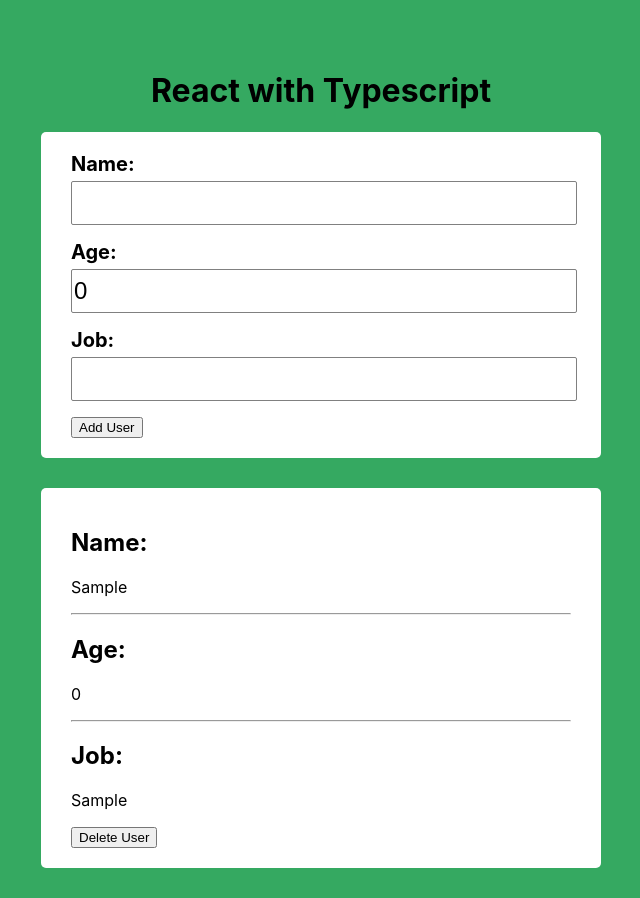
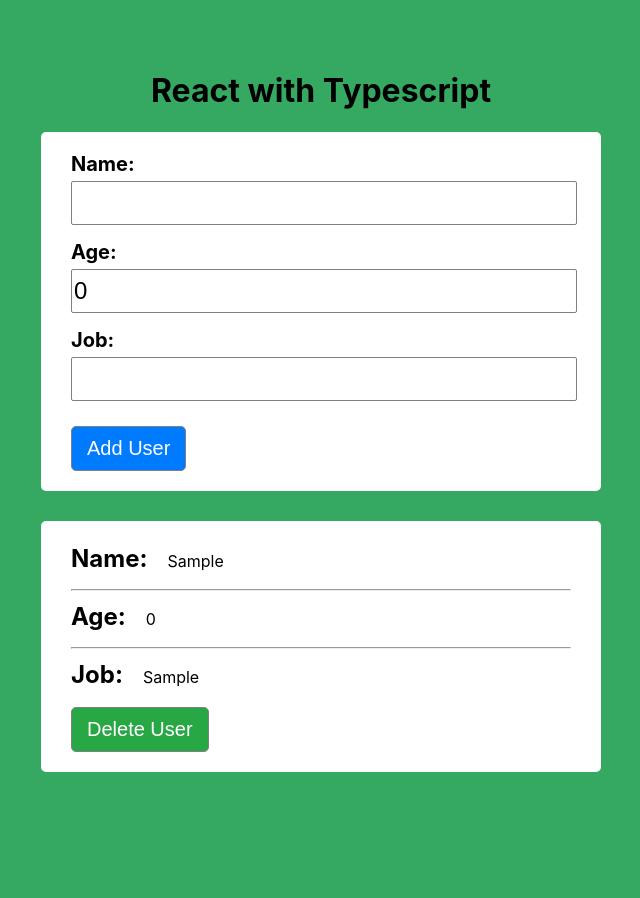
Before and after one commit to rhtran/react-ts-examples, a React (Create React App) app: page / in a window 1280 px wide. Both pictures are taken after typing "Sample", "Sample" into the empty fields and a click on the button "Add User". Shown: the whole page, without its empty margins (319-959 px from the left). After the commit the page ends 802 px from the top, so only its background shows below. Built offline with nearby package versions, Linux system fonts and the light colour scheme.

Commit message:
apply css styles

```diff
--- a/src/App.css
+++ b/src/App.css
@@ -17,8 +17,7 @@ body {
   padding: 20px 30px;
   border-radius: 5px;
   width: 500px;
-  margin: 0 auto;
-  margin-bottom: 30px;
+  margin: 0 auto 30px;
 }
 
 .card label {
@@ -36,3 +35,14 @@ body {
   height: 40px;
   font-size: 24px;
 }
+
+.submitBtn {
+  background-color: #007bff;
+  color: #fff;
+  padding: 10px 15px;
+  border: 1px solid grey;
+  border-radius: 5px;
+  margin-top: 10px;
+  font-size: 20px;
+  cursor: pointer;
+}
--- a/src/App.tsx
+++ b/src/App.tsx
@@ -85,7 +85,7 @@ const App: React.FC = () => {
                value={usersState.currentUser.job}
                onChange={onChangeHandler}/>
 
-        <button type="submit">Add User</button>
+        <button type="submit" className="submitBtn">Add User</button>
       </form>
 
       {allUsers}
--- a/src/components/user/User.css
+++ b/src/components/user/User.css
@@ -0,0 +1,23 @@
+.row {
+    display: flex;
+    align-items: baseline;
+}
+
+.row h2 {
+    margin: 0 10px 0 0;
+}
+
+.row p {
+    margin: 10px;
+}
+
+.deleteBtn {
+    background-color: #28a745;
+    color: #ffffff;
+    padding: 10px 15px;
+    border: 1px solid grey;
+    border-radius: 5px;
+    margin-top: 10px;
+    font-size: 20px;
+    cursor: pointer;
+}
```
Also changed, not shown: 1 other file (tests, documents, lock files or other folders).
